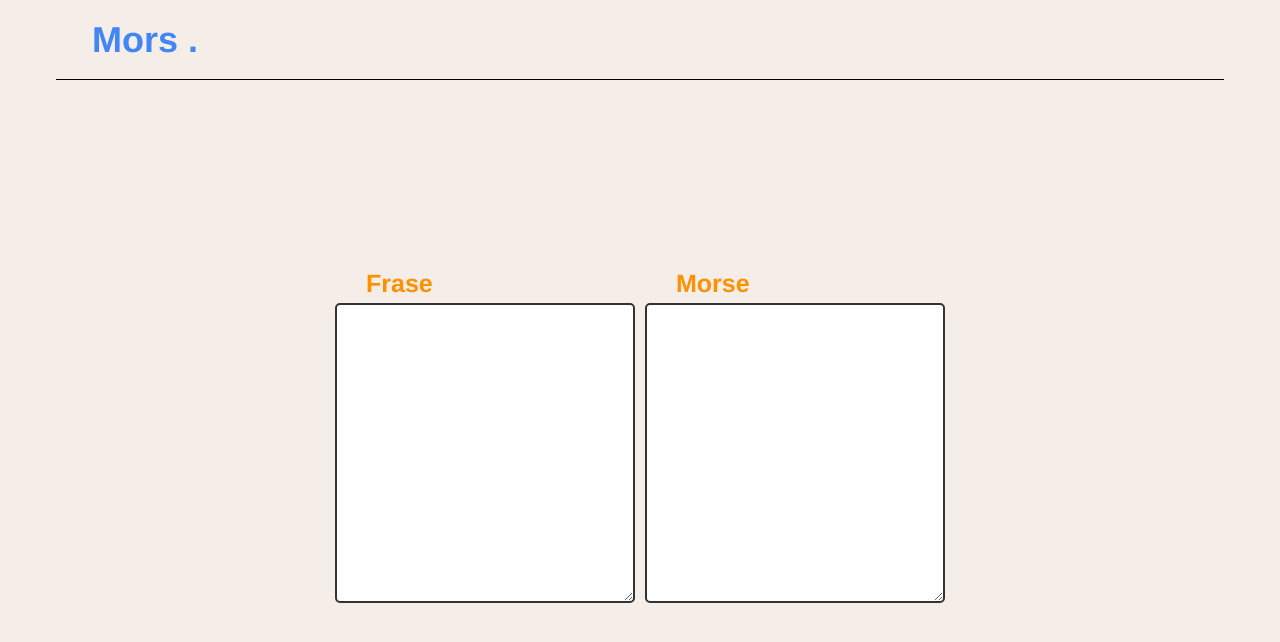
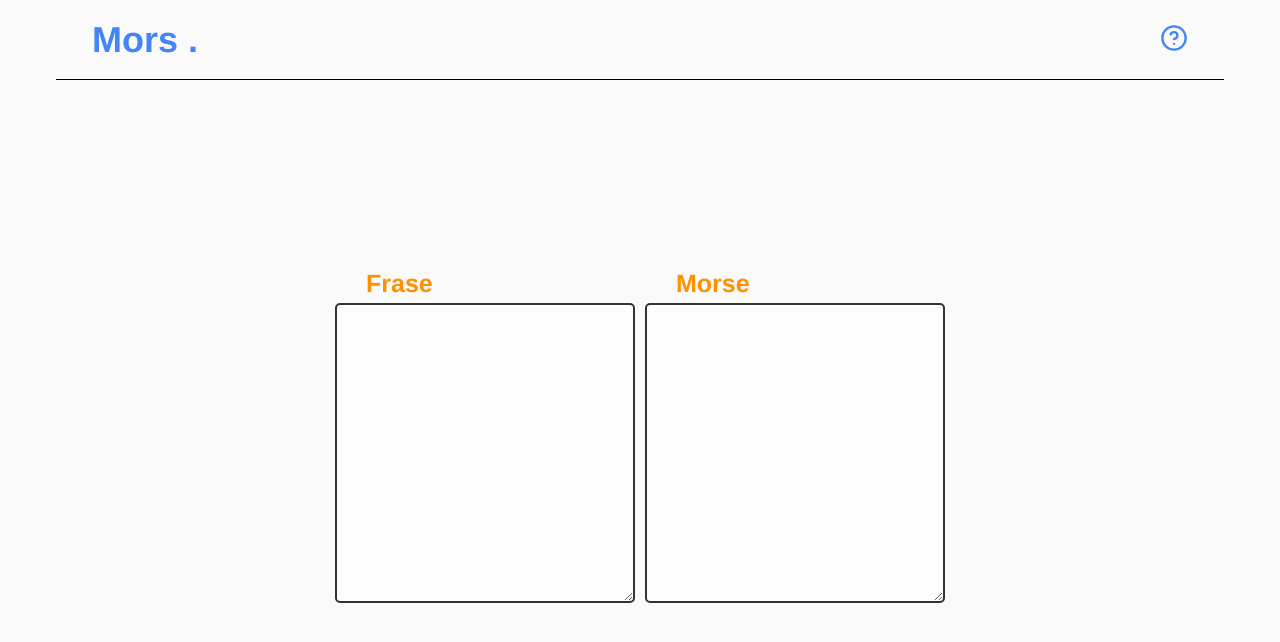
Before and after one commit to glob-gall/morse, a React (Create React App) app: page / in a window 1280 px wide. Shown: the top 642 px of the page. Built offline with nearby package versions, Linux system fonts and the light colour scheme.

Commit message:
react-icons add

```diff
--- a/package.json
+++ b/package.json
@@ -13,6 +13,7 @@
     "@types/styled-components": "^5.1.0",
     "react": "^16.13.1",
     "react-dom": "^16.13.1",
+    "react-icons": "^3.10.0",
     "react-scripts": "3.4.1",
     "styled-components": "^5.1.1",
     "typescript": "~3.7.2"
--- a/src/components/Header/index.tsx
+++ b/src/components/Header/index.tsx
@@ -1,5 +1,7 @@
 import React from 'react'
-import {Container,Title} from './styles'
+import {FiHelpCircle} from 'react-icons/fi'
+
+import {Container,Title,Nav} from './styles'
 
 const Header: React.FC = () => {
 
@@ -7,6 +9,7 @@ const Header: React.FC = () => {
 
     <Container>
       <Title>Mors .</Title>
+      <Nav><button><FiHelpCircle size={28} color="#4285F4"/></button></Nav>
     </Container>
   )
 
--- a/src/components/Header/styles.ts
+++ b/src/components/Header/styles.ts
@@ -21,3 +21,12 @@ export const Title = styled.h1`
     color:#3174d3;
   }
 `
+export const Nav = styled.div`
+  margin-left:auto;
+  margin-right:36px;
+  button{
+    border:0;
+    background:transparent;
+    border-radius:50%;
+  }
+`
--- a/src/pages/Translate/styles.ts
+++ b/src/pages/Translate/styles.ts
@@ -22,7 +22,7 @@ export const ContainerTranslate = styled.div`
   }
 
   textarea{
-    background:#fff;
+    background:#fdfdfd;
     margin:5px;
 
     color:#444;
--- a/src/styles/Global.ts
+++ b/src/styles/Global.ts
@@ -3,7 +3,7 @@ import {createGlobalStyle} from 'styled-components'
 
 const GlobalStyle = createGlobalStyle`
   html{
-    background:#f4ede8;
+    background:#fafafa;
   }
   *{
     font-family:Helvetica,Arial, sans-serif;
```
Also changed, not shown: 1 other file (tests, documents, lock files or other folders).
